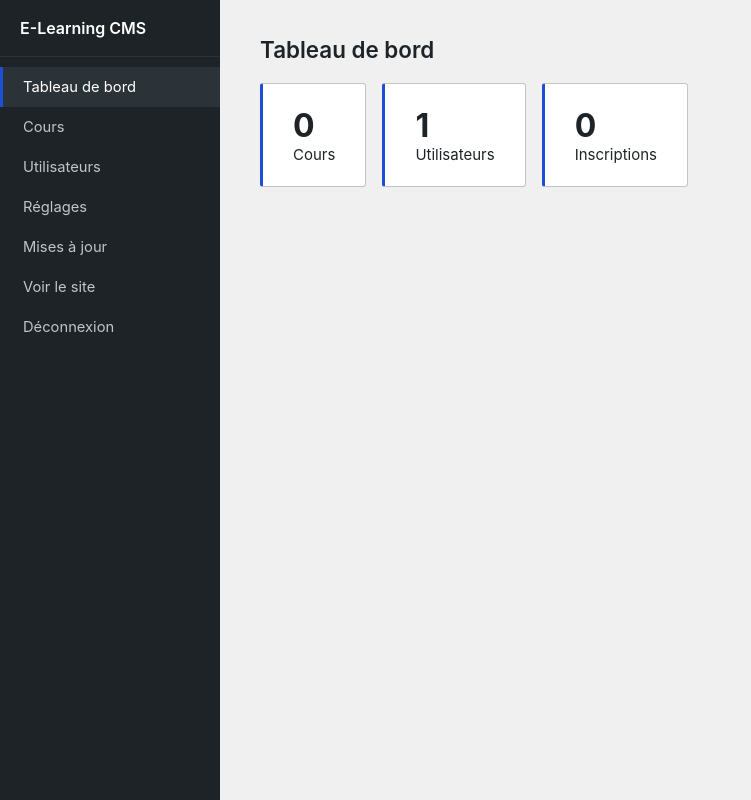
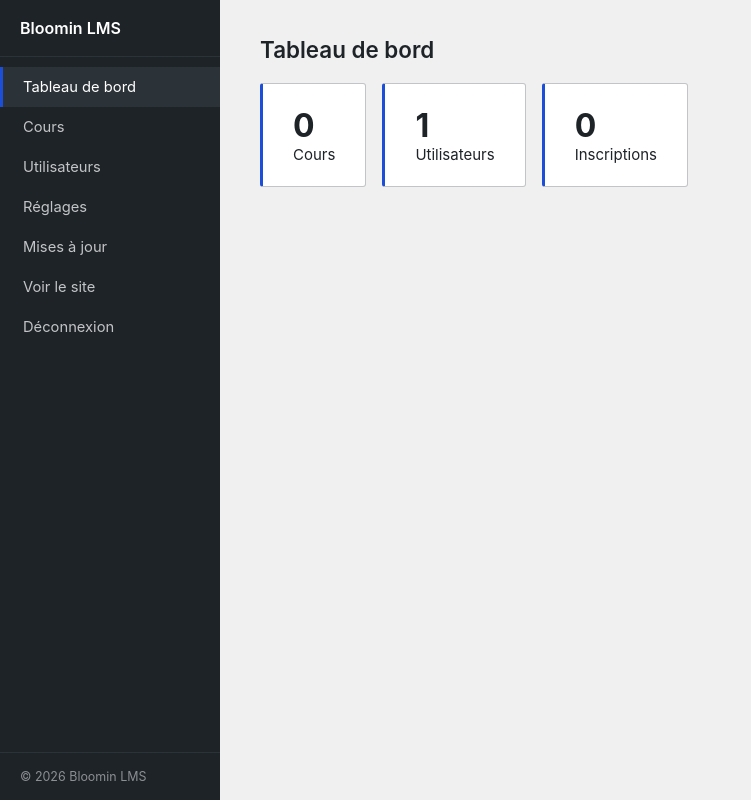
Before and after one commit to damienjustin/e-learning, a PHP site: page /admin/ in a window 1280 px wide. Shown: the whole page, without its empty margins (0-751 px from the left). Run offline with PHP 8.4, Linux system fonts and the light colour scheme; the visitor is signed in with stand-in values (Sample User, id 1); data that the repository does not hold is empty.

Commit message:
Rebrand to Bloomin LMS with copyright credit to bloomin.agency
Renames the product from the generic "E-Learning CMS" placeholder to
Bloomin LMS across the installer, admin panel, default theme, README
and schema header. Adds a "© <year> Bloomin LMS" credit linking to
https://bloomin.agency in the public theme footer, the admin sidebar,
and the installer.

```diff
--- a/admin/assets/css/admin.css
+++ b/admin/assets/css/admin.css
@@ -12,7 +12,7 @@
 body { margin: 0; font-family: var(--font); background: var(--color-bg); color: var(--color-ink); font-size: 15px; }
 
 .admin-shell { display: flex; min-height: 100vh; }
-.admin-sidebar { width: 220px; background: var(--color-ink); color: #fff; padding: 0; flex-shrink: 0; }
+.admin-sidebar { width: 220px; background: var(--color-ink); color: #fff; padding: 0; flex-shrink: 0; display: flex; flex-direction: column; min-height: 100vh; }
 .admin-brand {
     font-weight: 600;
     padding: 18px 20px;
@@ -29,6 +29,10 @@ body { margin: 0; font-family: var(--font); background: var(--color-bg); color:
 }
 .admin-sidebar nav a:hover { background: #2c3338; color: #fff; }
 .admin-sidebar nav a.active { background: #2c3338; color: #fff; border-left-color: var(--color-primary); }
+
+.admin-credit { margin-top: auto; padding: 16px 20px; font-size: .78rem; color: #8c8f94; border-top: 1px solid #2c3338; }
+.admin-credit a { color: #8c8f94; text-decoration: none; }
+.admin-credit a:hover { color: #fff; }
 
 .admin-content { flex: 1; padding: 36px 40px; }
 
--- a/admin/views/layout.php
+++ b/admin/views/layout.php
@@ -1,7 +1,7 @@
 <?php
 /** @var string $page */
 $page = $page ?? ($_GET['page'] ?? 'dashboard');
-$appName = Config::get('app')['name'] ?? 'E-Learning CMS';
+$appName = Config::get('app')['name'] ?? 'Bloomin LMS';
 ?>
 <!DOCTYPE html>
 <html lang="fr">
@@ -26,6 +26,9 @@ $appName = Config::get('app')['name'] ?? 'E-Learning CMS';
             <a href="/">Voir le site</a>
             <a href="/logout">Déconnexion</a>
         </nav>
+        <div class="admin-credit">
+            &copy; <?= date('Y') ?> <a href="https://bloomin.agency" target="_blank" rel="noopener">Bloomin LMS</a>
+        </div>
     </aside>
     <main class="admin-content">
         <?php require __DIR__ . '/' . $view . '.php'; ?>
--- a/config/config.sample.php
+++ b/config/config.sample.php
@@ -13,7 +13,7 @@ return [
         'charset' => 'utf8mb4',
     ],
     'app' => [
-        'name' => 'E-Learning CMS',
+        'name' => 'Bloomin LMS',
         'url' => 'http://localhost',
         'theme' => 'default',
         'debug' => false,
--- a/database/schema.sql
+++ b/database/schema.sql
@@ -1,4 +1,4 @@
--- E-Learning CMS schema
+-- Bloomin LMS schema
 SET NAMES utf8mb4;
 SET FOREIGN_KEY_CHECKS = 0;
 
--- a/install/assets/install.css
+++ b/install/assets/install.css
@@ -57,3 +57,7 @@ input:focus { outline: none; border-color: var(--color-primary); box-shadow: 0 0
 .btn:hover { background: var(--color-primary-dark); border-color: var(--color-primary-dark); }
 
 .alert { background: #fcf0f1; color: #8a2424; border-left: 3px solid #c02020; padding: 12px 16px; border-radius: var(--radius); margin-bottom: 18px; font-size: .9rem; }
+
+.install-credit { text-align: center; margin-top: 24px; font-size: .82rem; color: #50575e; }
+.install-credit a { color: #50575e; text-decoration: none; }
+.install-credit a:hover { color: var(--color-primary); }
```
Also changed, not shown: install/index.php (+5 -4 lines), themes/default/layout.php (+5 -2 lines), README.md.
